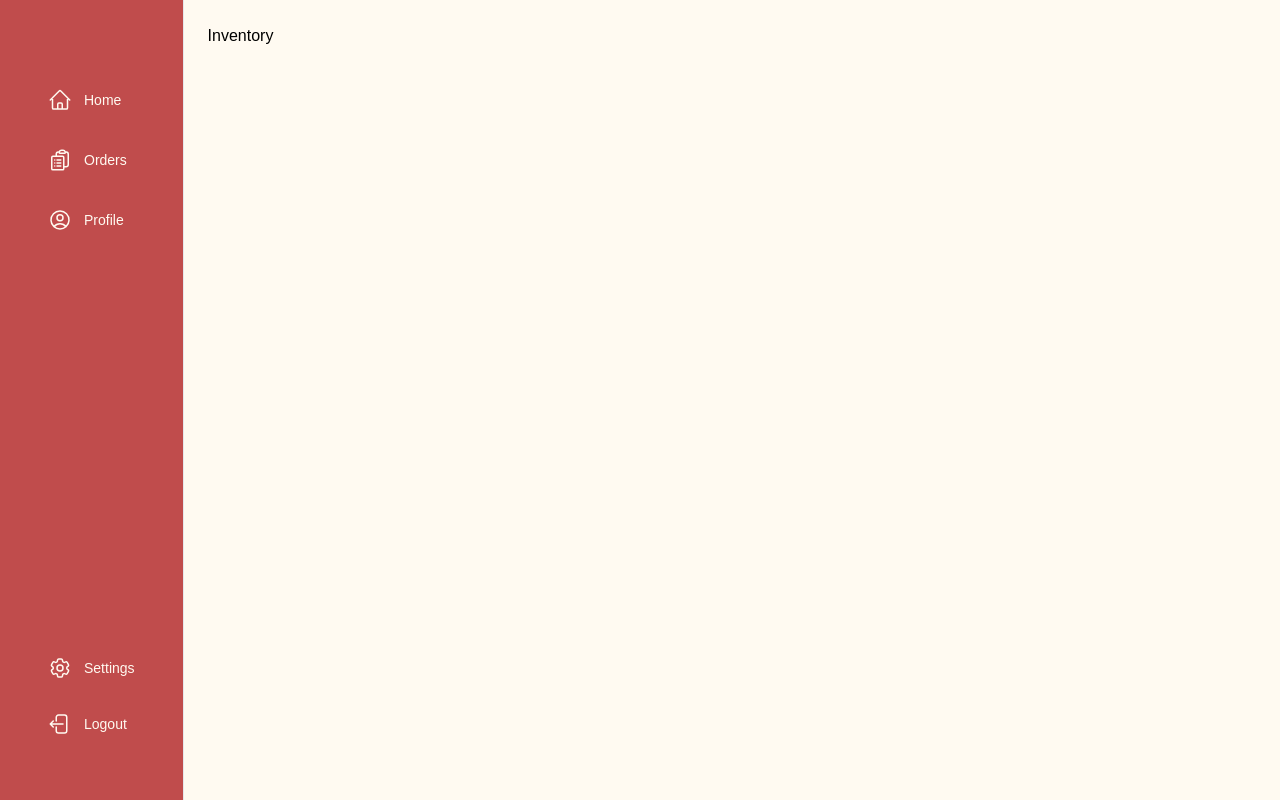
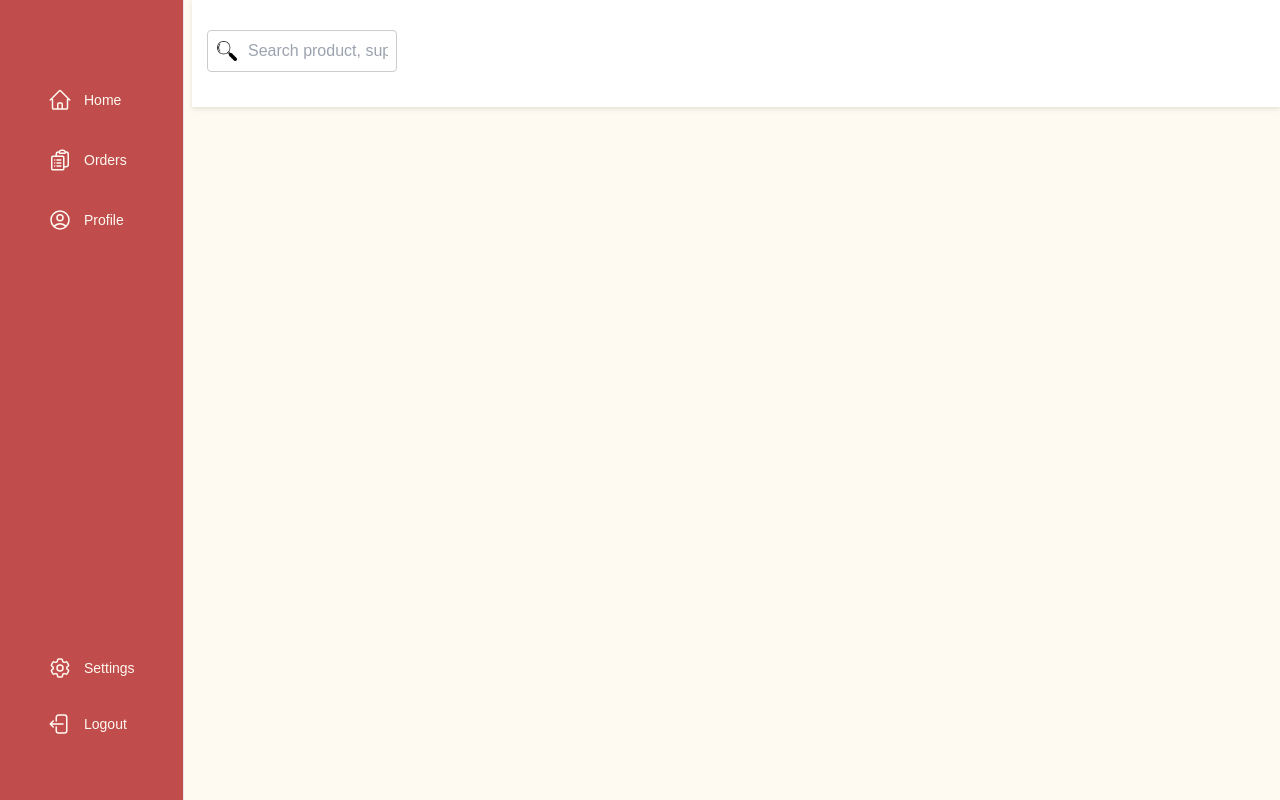
Before and after one commit to SHUUAA/Inventory-Integration-Campus-Eats, a React (Vite) app: page /admin/inventory in a window 1280 px wide. Built offline with nearby package versions, Linux system fonts and the light colour scheme; no server answers; sample sign-in values are in the browser's storage.

Commit message:
Inventory Search Bar(Incomplete)

```diff
--- a/src/components/Inventory.tsx
+++ b/src/components/Inventory.tsx
@@ -1,11 +1,34 @@
-import React from "react";
-import "../css/Inventory.css";
+import React, { useState } from 'react';
+import '../css/Inventory.css';
+import searchIcon from '../../public/assets/searchicon.png';
 
-const Inventory = () => {
+const Inventory: React.FC = () => {
+  const [searchTerm, setSearchTerm] = useState('');
+
+  const handleSearchChange = (event: React.ChangeEvent<HTMLInputElement>) => {
+      setSearchTerm(event.target.value);
+  };
+
+  const handleSearchSubmit = (event: React.FormEvent<HTMLFormElement>) => {
+      event.preventDefault();
+      console.log('Searching for:', searchTerm);
+  };
+
   return (
-    <div>
-      <h2>Inventory</h2>
-    </div>
+      <div className="inventory-container">
+          <form onSubmit={handleSearchSubmit} className="search-form">
+              <div className="search-box">
+                  <img src={searchIcon} alt="Search" className="search-icon" onClick={handleSearchSubmit}/>
+                  <input
+                      type="text"
+                      placeholder="Search product, supplier, order"
+                      value={searchTerm}
+                      onChange={handleSearchChange}
+                      className="search-input"
+                  />
+              </div>
+          </form>
+      </div>
   );
 };
 
--- a/src/css/Inventory.css
+++ b/src/css/Inventory.css
@@ -1,10 +1,51 @@
 body {
-
   font-family: 'Sora', sans-serif;
   background-color: #dfd5c5;
   margin: 0;
   padding: 0;
 }
+
+.inventory-container {
+  position: fixed;
+  top: 0;
+  right: 0;
+  margin: 0px;
+  width: 85%;
+  padding: 15px;
+  background-color: #ffffff;
+  box-shadow: 0 2px 5px rgba(0,0,0,0.1);
+  z-index: 1000;
+}
+
+.search-form {
+    display: flex;
+    width: 18%;
+    margin-top: 15px;
+}
+
+.search-box {
+    position: relative;
+    flex-grow: 1;
+    display: flex;
+    align-items: center;
+}
+
+.search-icon {
+    position: absolute;
+    left: 10px;
+    width: 20px;
+    height: 20px;
+    cursor: pointer;
+}
+
+.search-input {
+    width: 100%;
+    padding: 8px;
+    padding-left: 40px;
+    border: 1px solid #ccc;
+    border-radius: 4px;
+}
+
 
 .sidebar {
   background-color: #C04C4C;
@@ -20,25 +61,14 @@ body {
   width: 60px;
 }
 
-  .sidebar-home {
+.sidebar-home, .sidebar-orders, .sidebar-profile, .sidebar-settings, .sidebar-logout {
   display: flex;
   align-items: center;
   margin-left: 50px;
   margin-bottom: 5px;
-    margin-top: 108px;
-  }
-  .sidebar-orders,
-  .sidebar-profile,
-  .sidebar-settings,
-  .sidebar-logout {
-    display: flex;
-    align-items: center;
-    margin-bottom: 5px;
-    margin-left: 50px;
 }
 
-  .sidebar-settings,
-  .sidebar-logout {
+.sidebar-settings, .sidebar-logout {
   margin-left: 70px;
 }
 
@@ -92,12 +122,7 @@ body {
   margin-bottom: 5px;
 }
 
-  .store-address {
-    color: #666;
-    margin-bottom: 5px;
-  }
-
-  .store-phone {
+.store-address, .store-phone {
   color: #666;
   margin-bottom: 15px;
 }
```
Also changed, not shown: public/assets/searchicon.png (added). Lines whose indentation alone changed are shown as unchanged.
